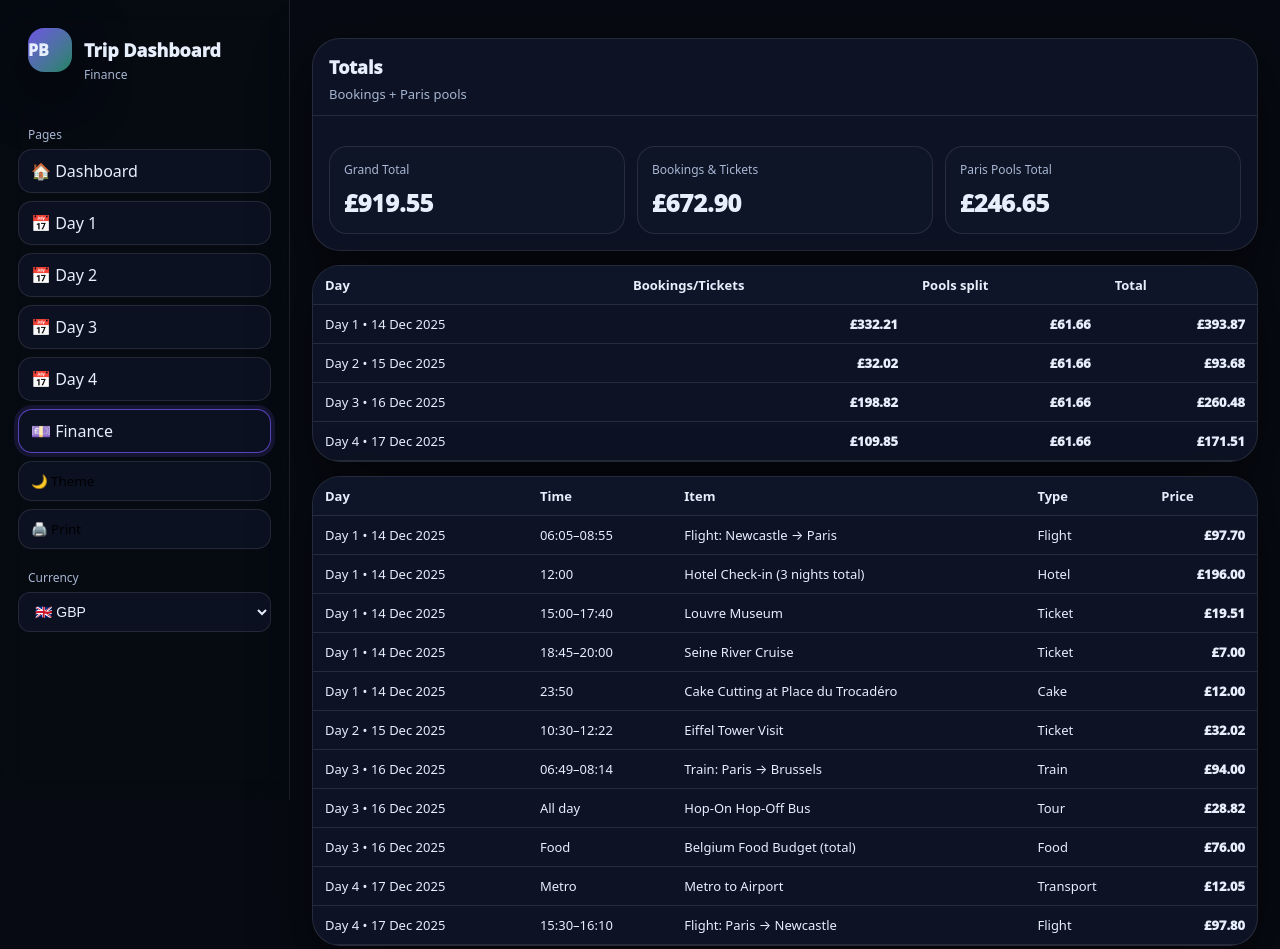
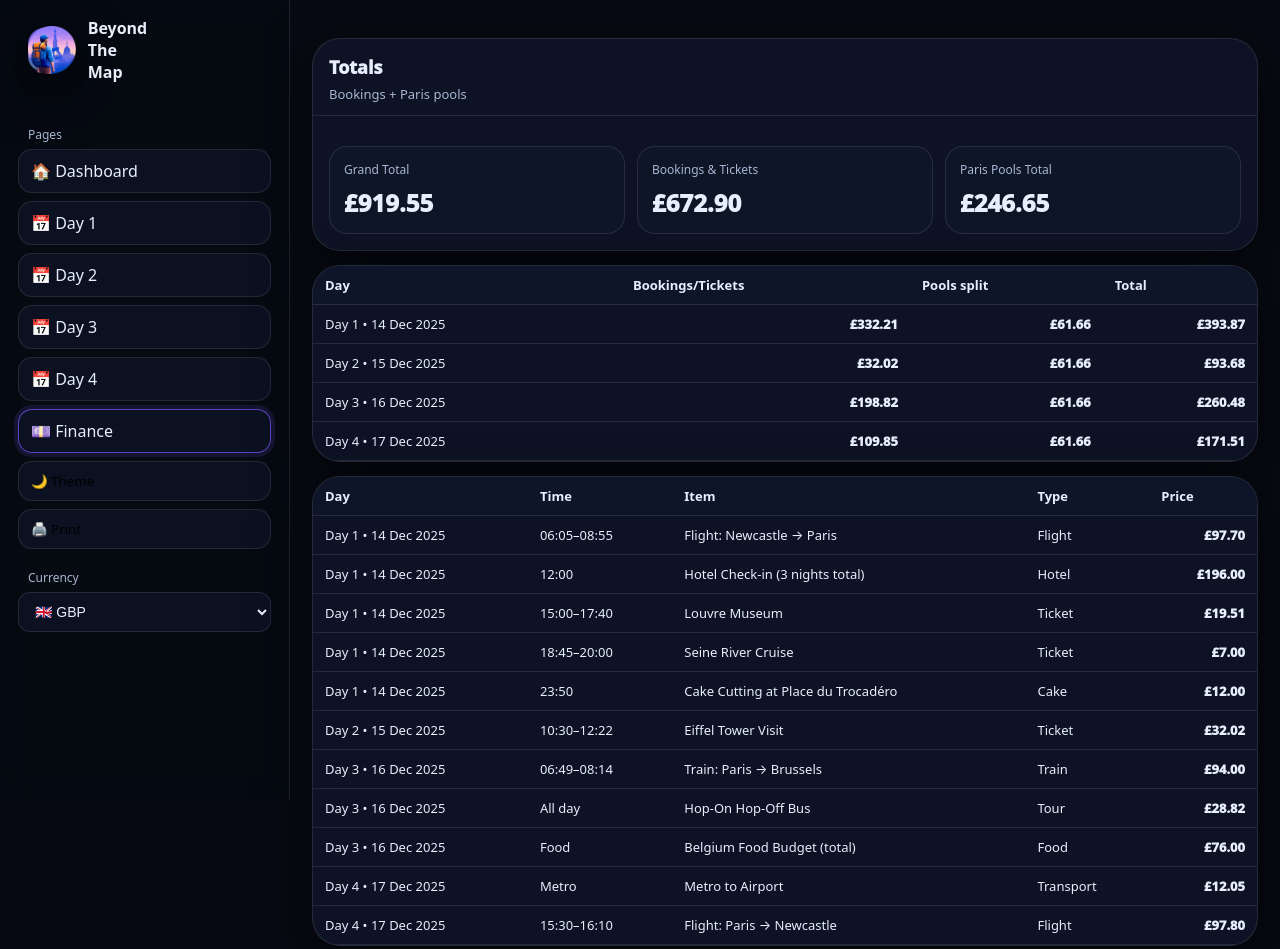
Before and after one commit to kpsvdp/Beyond_The_Map, a plain HTML site: page finance.html in a window 1280 px wide. Shown: the top 949 px of the page. Drawn offline with Linux system fonts and the light colour scheme.

Commit message:
Add files via upload

```diff
--- a/finance.html
+++ b/finance.html
@@ -3,18 +3,19 @@
 <head>
   <meta charset="utf-8"/>
   <meta name="viewport" content="width=device-width,initial-scale=1"/>
-  <title>Finance • Trip Totals</title>
+  <title>Finance (Paris & Brussels)</title>
   <link rel="stylesheet" href="css/style.css"/>
 </head>
 <body>
-  <div class="layout">
+   <div class="layout">
     <aside class="sidebar">
       <div class="brand">
-        <div class="logo">PB</div>
-        <div>
-          <h1>Trip Dashboard</h1>
-          <p>Finance</p>
-        </div>
+       <div class="logo">
+  <img src="images/logo.png" alt="Paris & Brussels Logo" />
+  <div class="logo-text">
+    <span class="logo-title">Beyond The Map </span>
+  </div>
+</div>
       </div>
       <div class="navGroup">
         <div class="navTitle">Pages</div>
```
Also changed, not shown: day1.html (+7 -6 lines), day2.html (+7 -6 lines), day3.html (+8 -7 lines), day4.html (+7 -6 lines).
